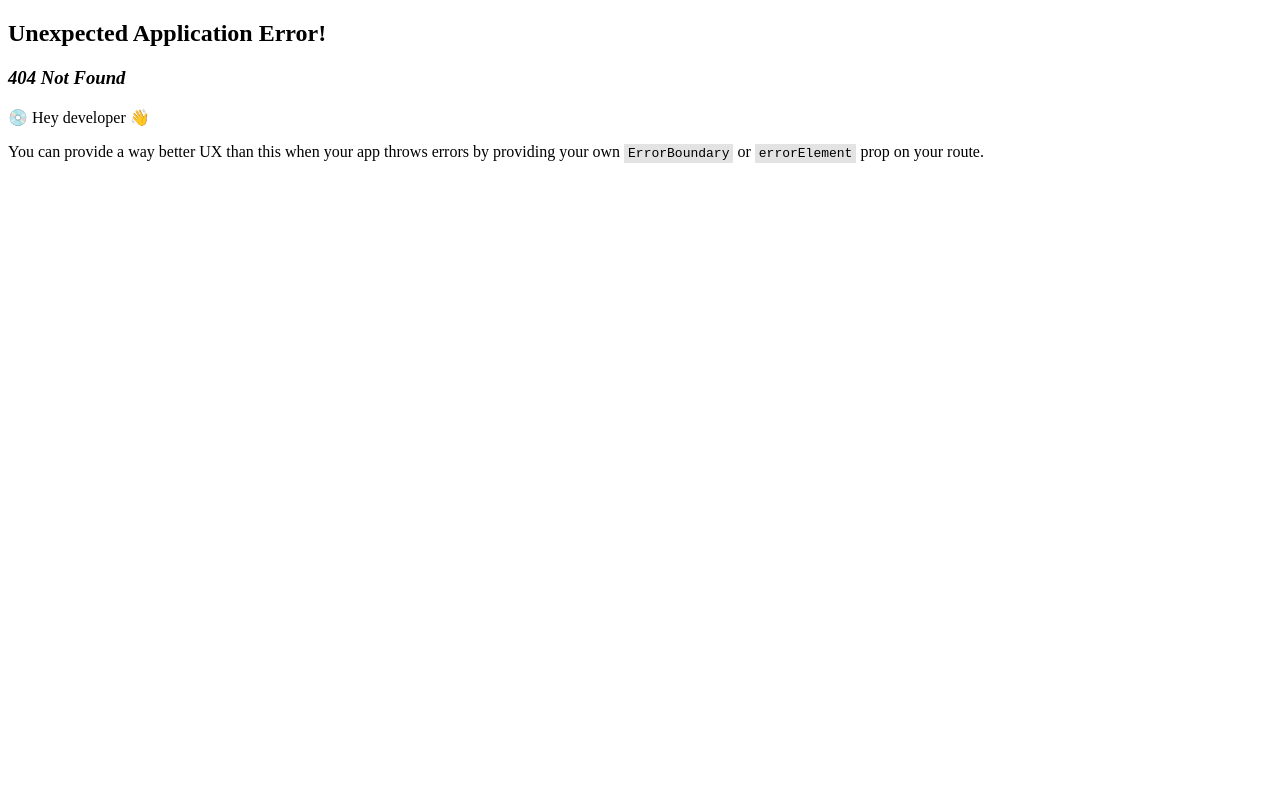
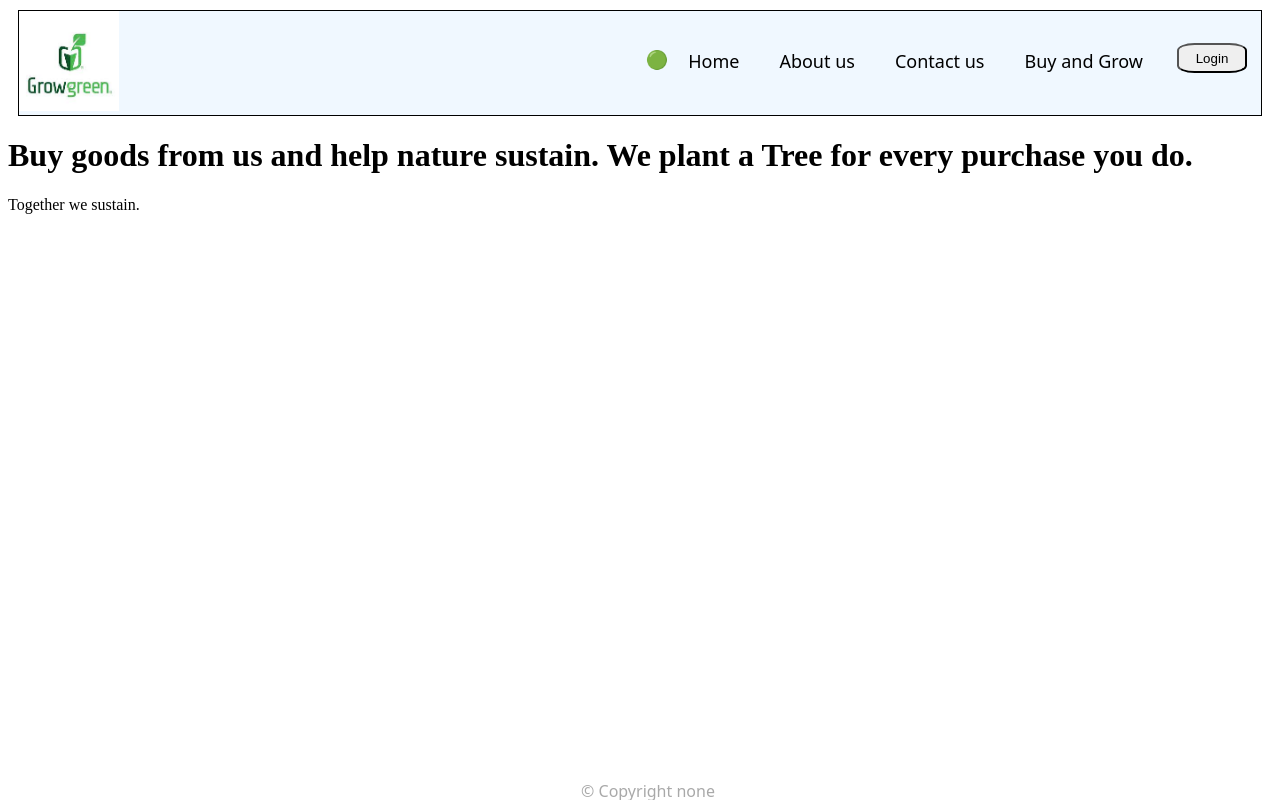
Before and after one commit to nd-09/refresh, a React (Vite) app: page /buyAndPlant in a window 1280 px wide. Before the commit this address had no page. Built offline with nearby package versions, Linux system fonts and the light colour scheme.

Commit message:
Implemented dynamic bundling

```diff
--- a/src/App.js
+++ b/src/App.js
@@ -1,4 +1,4 @@
-import React from "react";
+import React, { Suspense, lazy } from "react";
 import ReactDOM from "react-dom/client";
 import HeaderGoGreen from "./components/HeaderGoGreen.js";
 import AboutUs from "./pages/AboutUs.js";
@@ -28,7 +28,7 @@ const HeaderComponent = () => (
     {elem}
   </>
 );
-
+const BuyandGrow=lazy(()=>{return import("./pages/BuyandGrow.js")})
 const GoGreenComponent = () => {
   return (
     <>
@@ -59,6 +59,10 @@ const createRouter = createBrowserRouter([
         path: "/details/:restaurant_id",
         element: <RestaurantDetails />,
       },
+      {
+        path:"/buyAndPlant",
+        element:<Suspense fallback={<h1>Just a display of dynamic bundling using lazy loading/On demand loading/Dynamic Bundling</h1>}><BuyandGrow/></Suspense>
+      }
     ],
   },
 ]);
--- a/src/components/HeaderGoGreen.js
+++ b/src/components/HeaderGoGreen.js
@@ -5,7 +5,7 @@ import useStatusCheck from "../utils/helpers/useStatusCheck";
 
 const HeaderGoGreen = () => {
   const [toggleLogin, setToggleLogin] = useState("Login");
-  const status= useStatusCheck();
+  const status = useStatusCheck();
   return (
     <div className="go-green-header">
       <div>
@@ -13,7 +13,7 @@ const HeaderGoGreen = () => {
       </div>
       <div className="nav-items">
         <ul className="items">
-          {status? <p>🟢</p>:<p>🔴</p>}
+          {status ? <p>🟢</p> : <p>🔴</p>}
           <li>
             <Link to="/" style={{ textDecoration: "none", color: "black" }}>
               Home
@@ -35,7 +35,12 @@ const HeaderGoGreen = () => {
               Contact us{" "}
             </Link>
           </li>
-          <li>Cart</li>
+          <li><Link
+            to="/buyAndPlant"
+            style={{ textDecoration: "none", color: "black" }}
+          >
+            Buy and Grow
+          </Link></li>
           <button
             className="toggle-login"
             onClick={() => {
--- /dev/null
+++ b/src/pages/BuyandGrow.js
@@ -0,0 +1,12 @@
+const BuyandGrow = () => {
+  return (
+    <>
+      <h1>
+        Buy goods from us and help nature sustain. We plant a Tree for every
+        purchase you do.{" "}
+      </h1>
+      <p>Together we sustain.</p>
+    </>
+  );
+};
+export default BuyandGrow;
```
